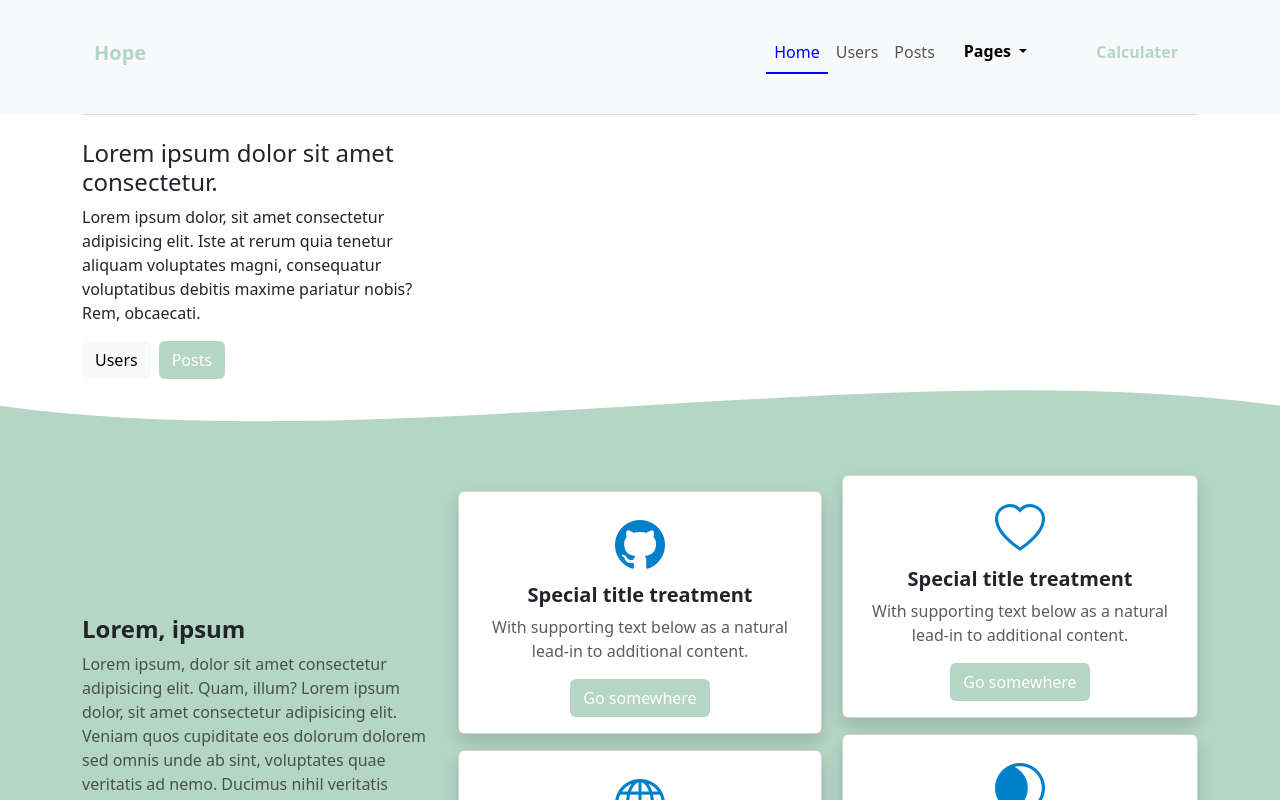
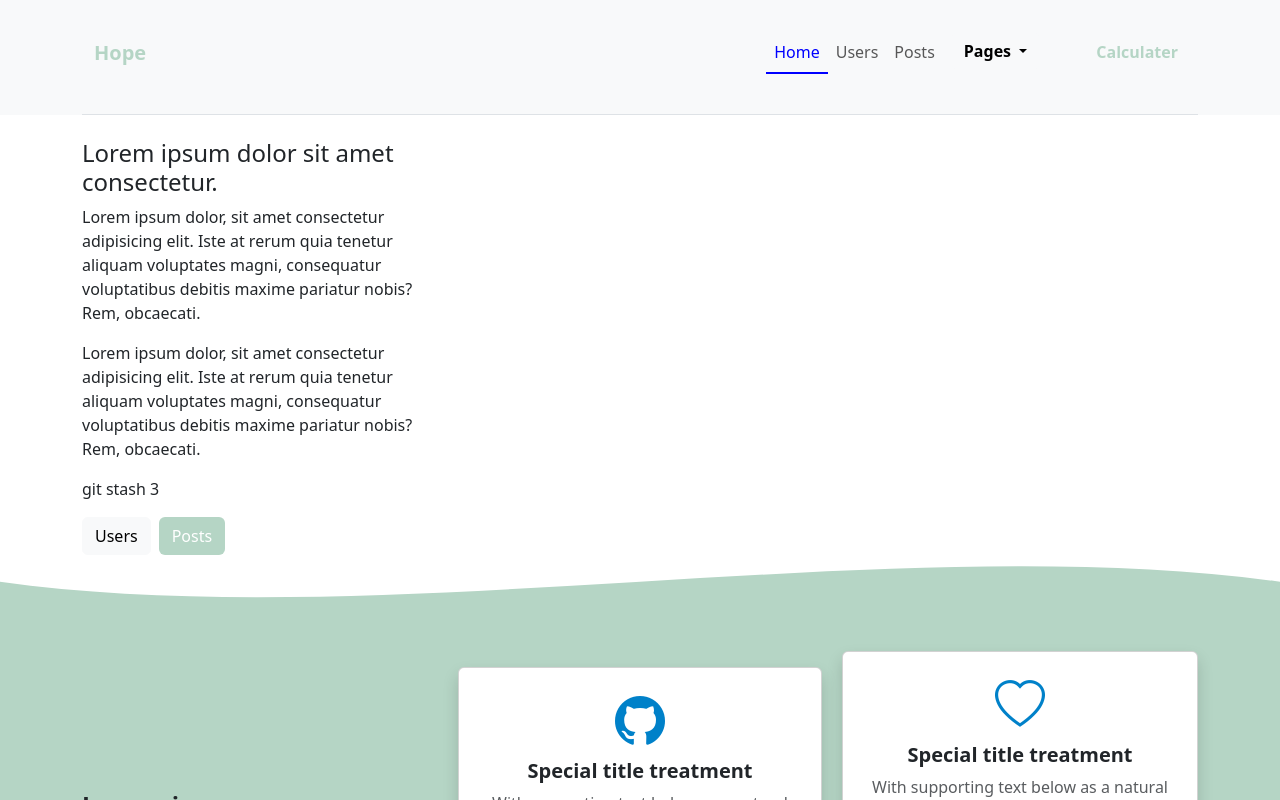
Before and after one commit to mahdi-hoseiny/vue3-sandbox, a Vue app: page / in a window 1280 px wide. Shown: the top 800 px of the page. Built offline with nearby package versions, Linux system fonts and the light colour scheme.

Commit message:
black local add

```diff
--- a/src/components/pages/HoMe.vue
+++ b/src/components/pages/HoMe.vue
@@ -9,6 +9,12 @@
             rerum quia tenetur aliquam voluptates magni, consequatur
             voluptatibus debitis maxime pariatur nobis? Rem, obcaecati.
           </p>
+          <p>
+            Lorem ipsum dolor, sit amet consectetur adipisicing elit. Iste at
+            rerum quia tenetur aliquam voluptates magni, consequatur
+            voluptatibus debitis maxime pariatur nobis? Rem, obcaecati.
+          </p>
+          <p>git stash 3</p>
           <router-link class="btn btn-light" :to="{ name: 'user' }">
             Users
           </router-link>
```
Also changed, not shown: color.txt.
